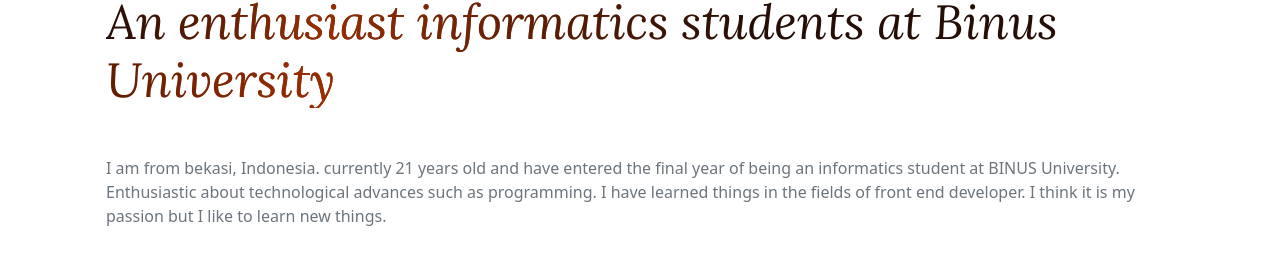
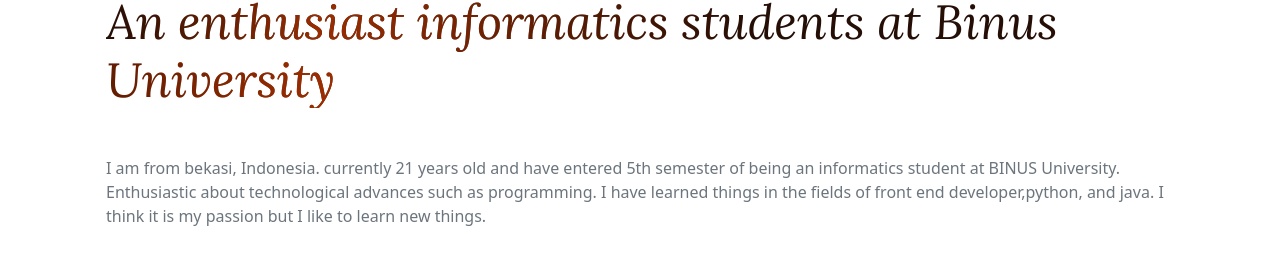
Before and after one commit to AgusCS17/Portofolio-Agus, a plain HTML site: page index.html in a window 1280 px wide. Shown: the part 794-1072 px from the top of the page. Drawn offline with nearby package versions, Linux system fonts and the light colour scheme.

Commit message:
Update index.html

```diff
--- a/index.html
+++ b/index.html
@@ -70,8 +70,8 @@
               <div class="w-full px-4 mb-10 lg:w-1/2 hover:scale-105 transition duration-300 ease-in-out">
                   <h2 class="font-bold text-primary text-xl mb-3 display-4 mb-0">About me</h2>
                   <h2 class="font-bold text-dark text-2xl mb-5 max-w-md lg:text-3xl display-5">An enthusiast informatics students at Binus University</h2>
-                  <p class="font-medium text-base text-secondary max-w-xl lg:text-md text-justify">I am from bekasi, Indonesia. currently 21 years old and have entered the final year of being an informatics student at BINUS University. Enthusiastic about technological advances such as programming. I have learned
-                      things in the fields of front end developer. I think it is my passion but I like to learn new things.</p>
+                  <p class="font-medium text-base text-secondary max-w-xl lg:text-md text-justify">I am from bekasi, Indonesia. currently 21 years old and have entered 5th semester of being an informatics student at BINUS University. Enthusiastic about technological advances such as programming. I have learned
+                      things in the fields of front end developer,python, and java. I think it is my passion but I like to learn new things.</p>
               </div>
               <div class="w-full px-4 lg:w-1/2 hover:scale-105 transition duration-300 ease-in-out">
                   <h2 class="font-semibold text-dark text-2xl mb-4 lg:text-3xl lg:pt-20 display-5">My social media</h2>
```
